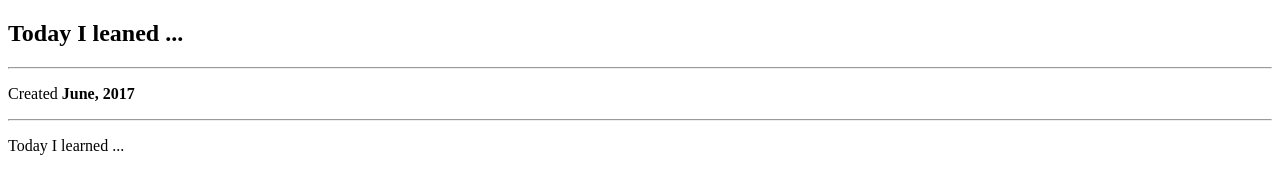
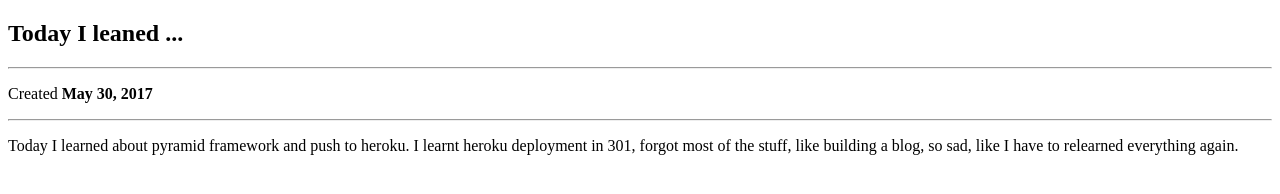
Before and after one commit to owy1/pyramid-learning-journal, a plain HTML site: page learning_journal/learning_journal/scripts/index.html in a window 1280 px wide. Drawn offline with Linux system fonts and the light colour scheme; files that its build step writes are made by us from their sources.

Commit message:
update may30 entry

```diff
--- a/learning_journal/learning_journal/scripts/index.html
+++ b/learning_journal/learning_journal/scripts/index.html
@@ -8,9 +8,13 @@
         <article>
             <h1>Today I leaned ...</h1>
             <hr />
-            <p>Created <strong>June, 2017</strong></p>
+            <p>Created <strong>May 30, 2017</strong></p>
             <hr />
-            <p>Today I learned ...</p>
+            <p>Today I learned about pyramid framework and push
+            to heroku.  I learnt heroku deployment in 301, forgot
+            most of the stuff, like building a blog, so sad, like
+            I have to relearned everything again.
+            </p>
         </article>
     </body>
 </html>
```
